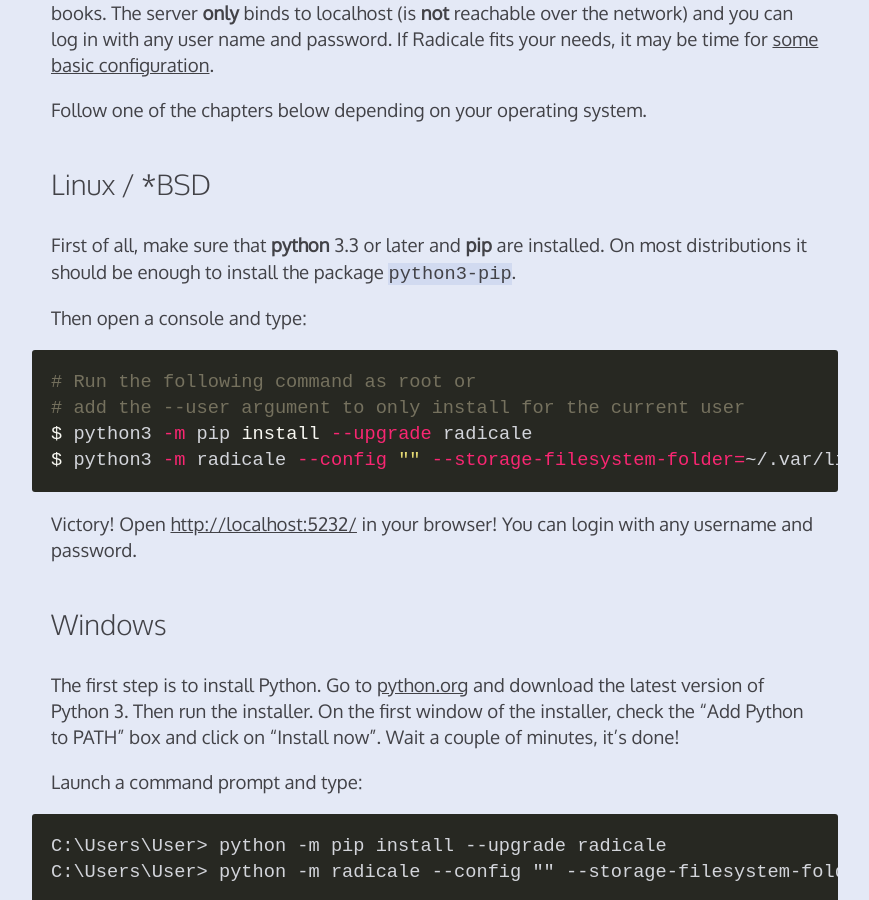
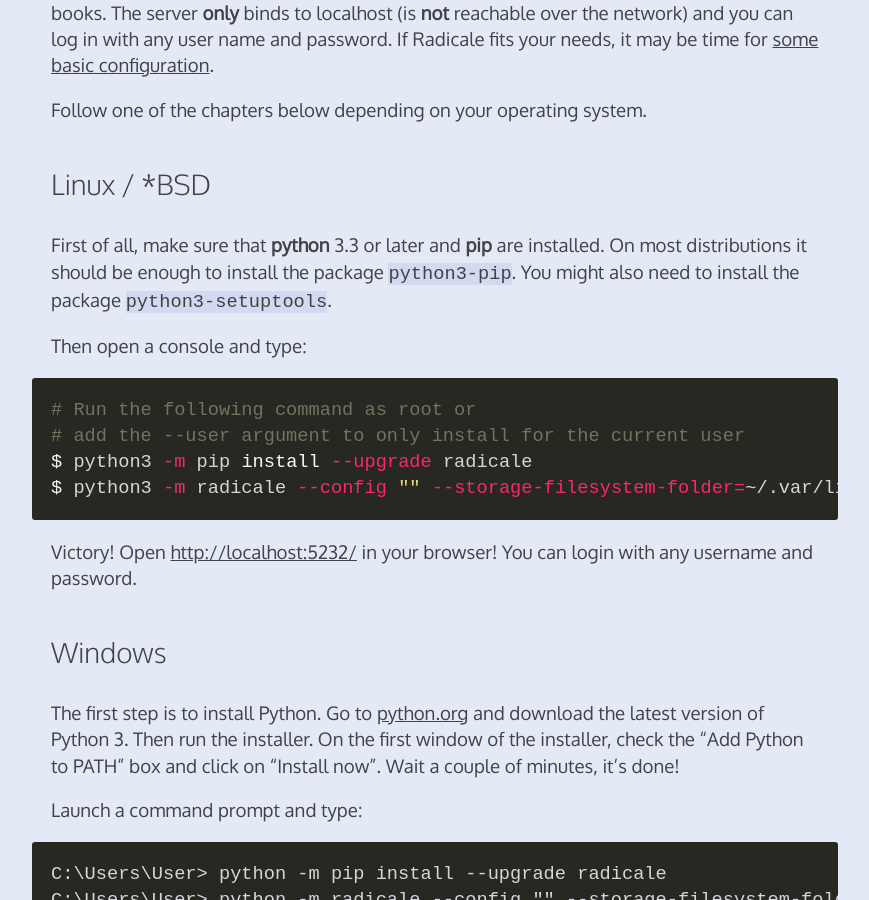
Before and after one commit to Kozea/Radicale, a Jekyll site: the page built from tutorial.md, in a window 1280 px wide and 900 px high, scrolled down 392 px. Shown: the whole window, without its empty margins (205-1074 px from the left). Built offline with Jekyll 4.4.1, drawn with Linux system fonts in a browser that asks for light colours.

Commit message:
Add notice about python3-setuptools to tutorial.md
I needed this package on my Debian server to install Radicale.

```diff
--- a/tutorial.md
+++ b/tutorial.md
@@ -20,7 +20,7 @@
 
 First of all, make sure that **python** 3.3 or later and **pip** are
 installed. On most distributions it should be enough to install the package
-``python3-pip``.
+``python3-pip``. You might also need to install the package ``python3-setuptools``.
 
 Then open a console and type:
 
```
